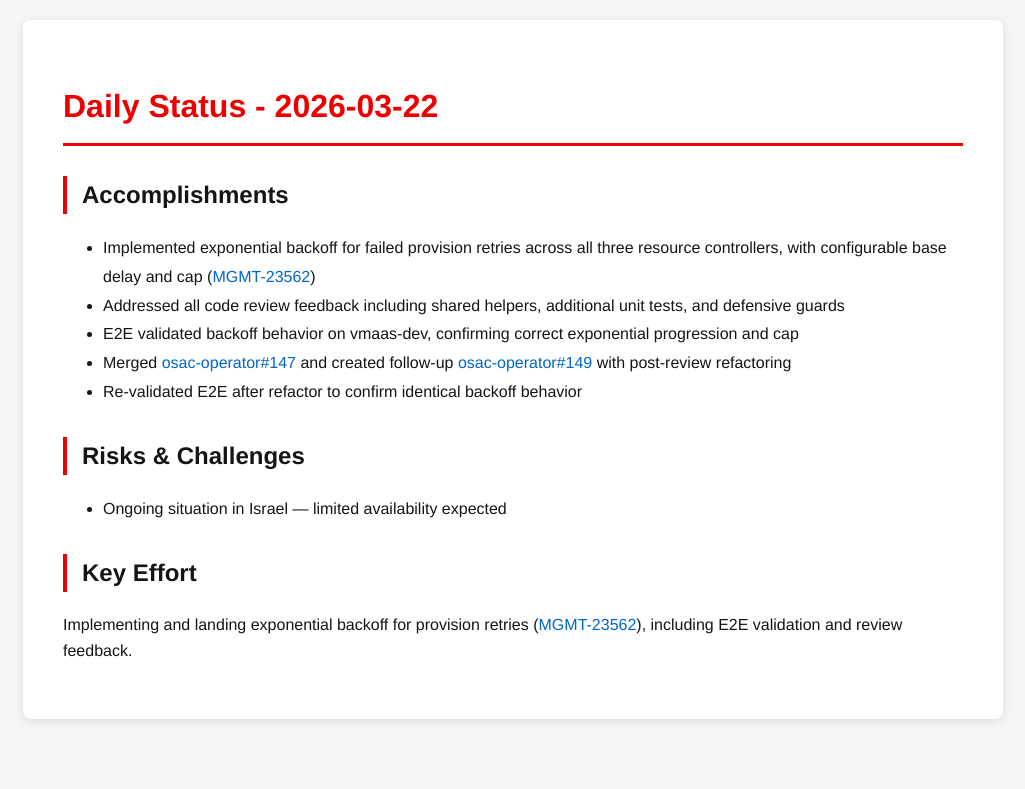
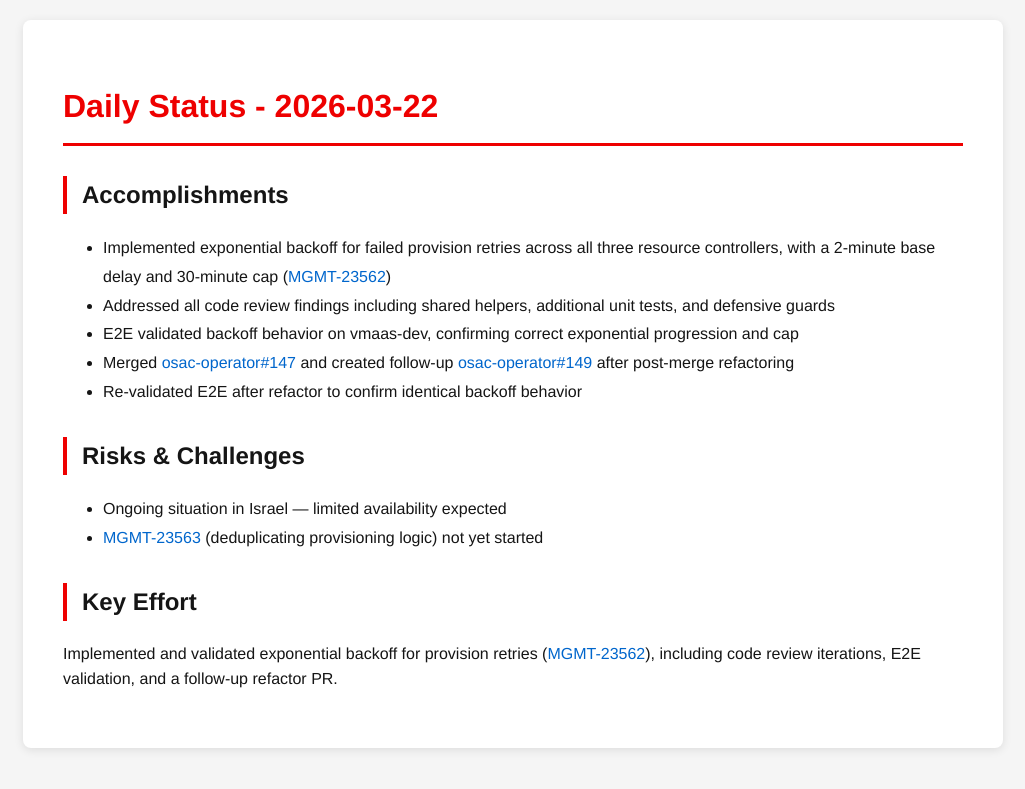
Before and after one commit to tzvatot/daily-status, a Jekyll site: the page built from 2026-03-22.md, in a window 1280 px wide. Shown: the top 789 px of the page, without its empty margins (127-1152 px from the left). Built offline with Jekyll 4.4.1, drawn with Linux system fonts in a browser that asks for light colours.

Commit message:
Daily status update - 2026-03-22

```diff
--- a/2026-03-22.md
+++ b/2026-03-22.md
@@ -7,14 +7,15 @@
 # Daily Status - 2026-03-22
 
 ## Accomplishments
-- Implemented exponential backoff for failed provision retries across all three resource controllers, with configurable base delay and cap ([MGMT-23562](https://issues.redhat.com/browse/MGMT-23562))
-- Addressed all code review feedback including shared helpers, additional unit tests, and defensive guards
+- Implemented exponential backoff for failed provision retries across all three resource controllers, with a 2-minute base delay and 30-minute cap ([MGMT-23562](https://issues.redhat.com/browse/MGMT-23562))
+- Addressed all code review findings including shared helpers, additional unit tests, and defensive guards
 - E2E validated backoff behavior on vmaas-dev, confirming correct exponential progression and cap
-- Merged [osac-operator#147](https://github.com/osac-project/osac-operator/pull/147) and created follow-up [osac-operator#149](https://github.com/osac-project/osac-operator/pull/149) with post-review refactoring
+- Merged [osac-operator#147](https://github.com/osac-project/osac-operator/pull/147) and created follow-up [osac-operator#149](https://github.com/osac-project/osac-operator/pull/149) after post-merge refactoring
 - Re-validated E2E after refactor to confirm identical backoff behavior
 
 ## Risks & Challenges
 - Ongoing situation in Israel — limited availability expected
+- [MGMT-23563](https://issues.redhat.com/browse/MGMT-23563) (deduplicating provisioning logic) not yet started
 
 ## Key Effort
-Implementing and landing exponential backoff for provision retries ([MGMT-23562](https://issues.redhat.com/browse/MGMT-23562)), including E2E validation and review feedback.
+Implemented and validated exponential backoff for provision retries ([MGMT-23562](https://issues.redhat.com/browse/MGMT-23562)), including code review iterations, E2E validation, and a follow-up refactor PR.
```
